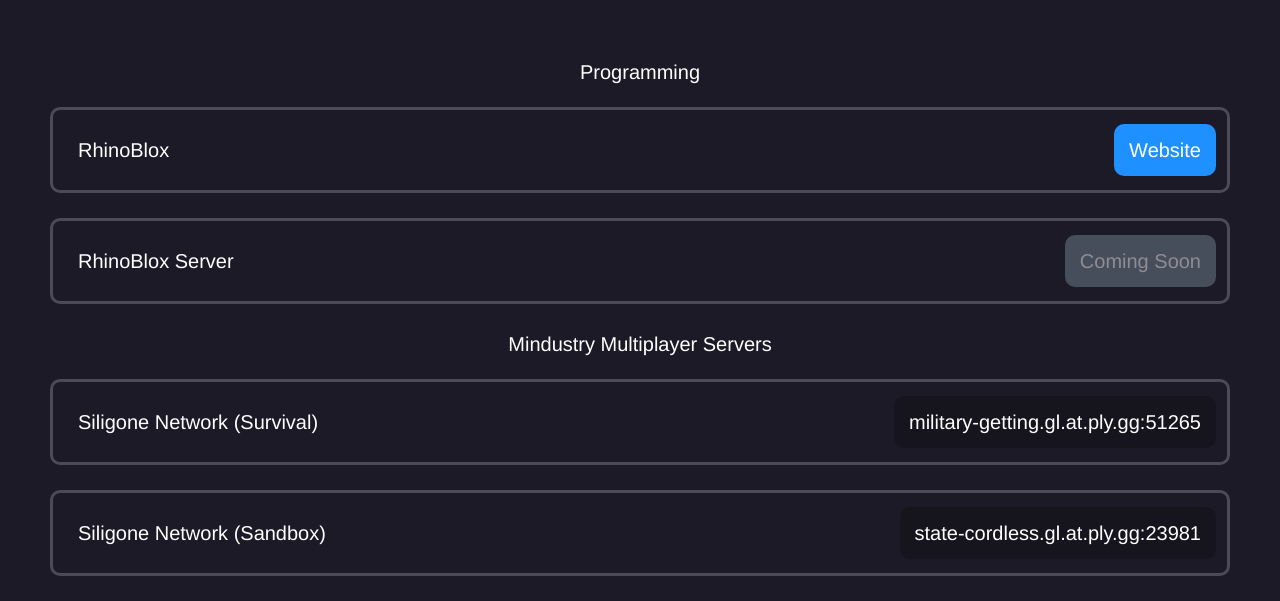
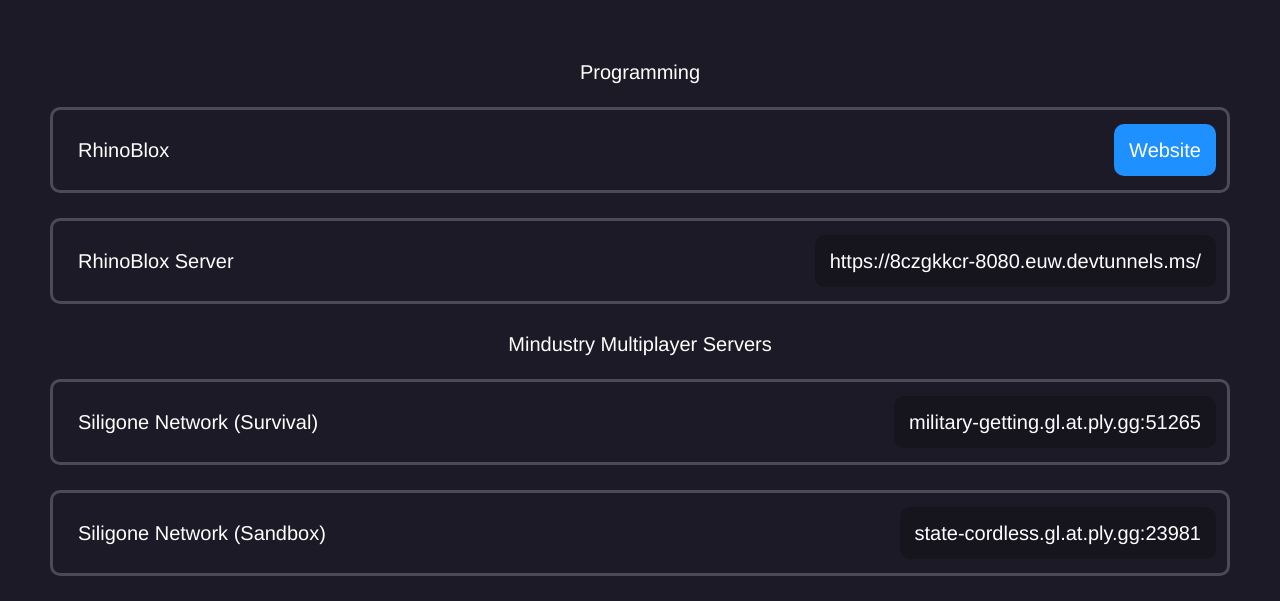
Before and after one commit to AblazeMuffin35/ablazemuffin35website, a plain HTML site: page software/index.html in a window 1280 px wide. Shown: the part 234-835 px from the top of the page. Drawn offline with nearby package versions, Linux system fonts and the light colour scheme.

Commit message:
Updated Server Address

```diff
--- a/software/index.html
+++ b/software/index.html
@@ -23,7 +23,7 @@
         <div>RhinoBlox<div><a class="basic-button" href="https://rhinoblox.vercel.app">Website</a></div></div>
     </div>
     <div class="element">
-        <div>RhinoBlox Server<div><a class="disabled-button">Coming Soon</a></div></div>
+        <div>RhinoBlox Server<div><a class="basic-text">https://8czgkkcr-8080.euw.devtunnels.ms/</a></div></div>
     </div>
     <div class="mini-header">
         <p>Mindustry Multiplayer Servers</p>
```
